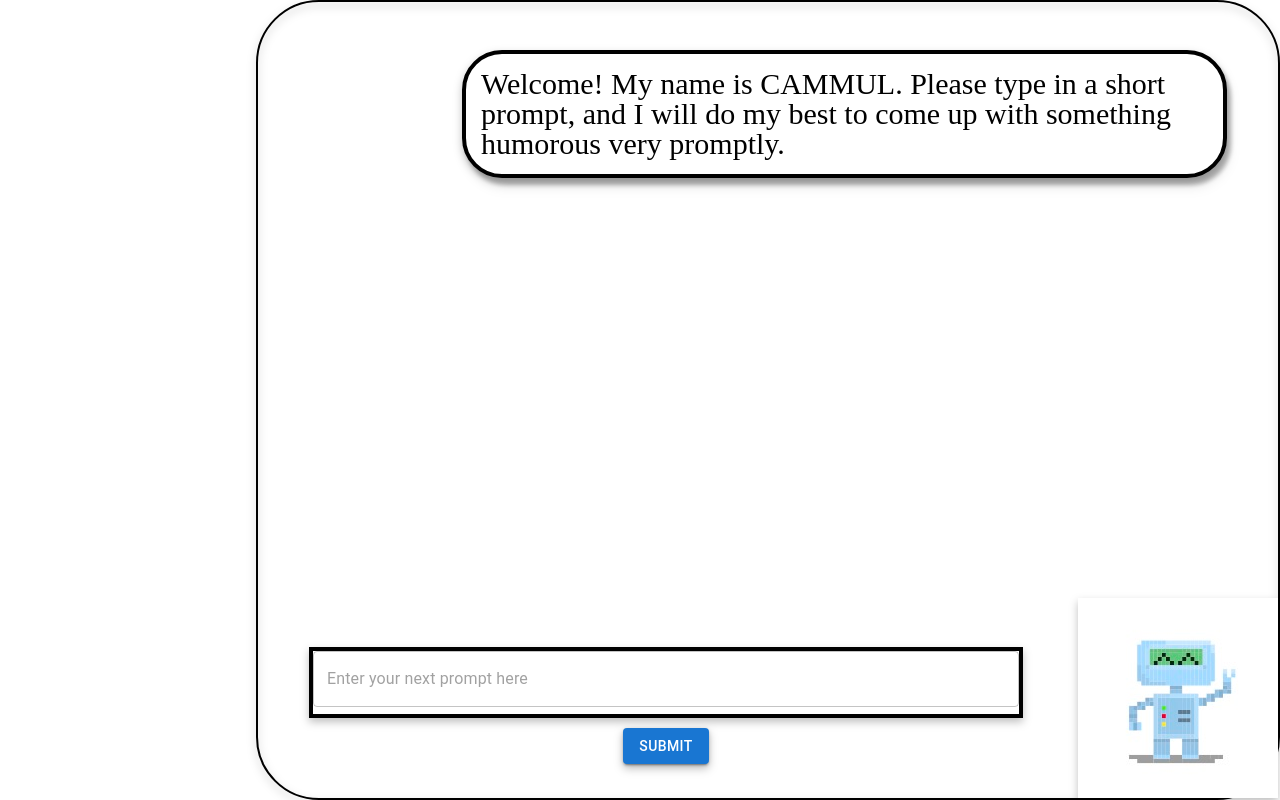
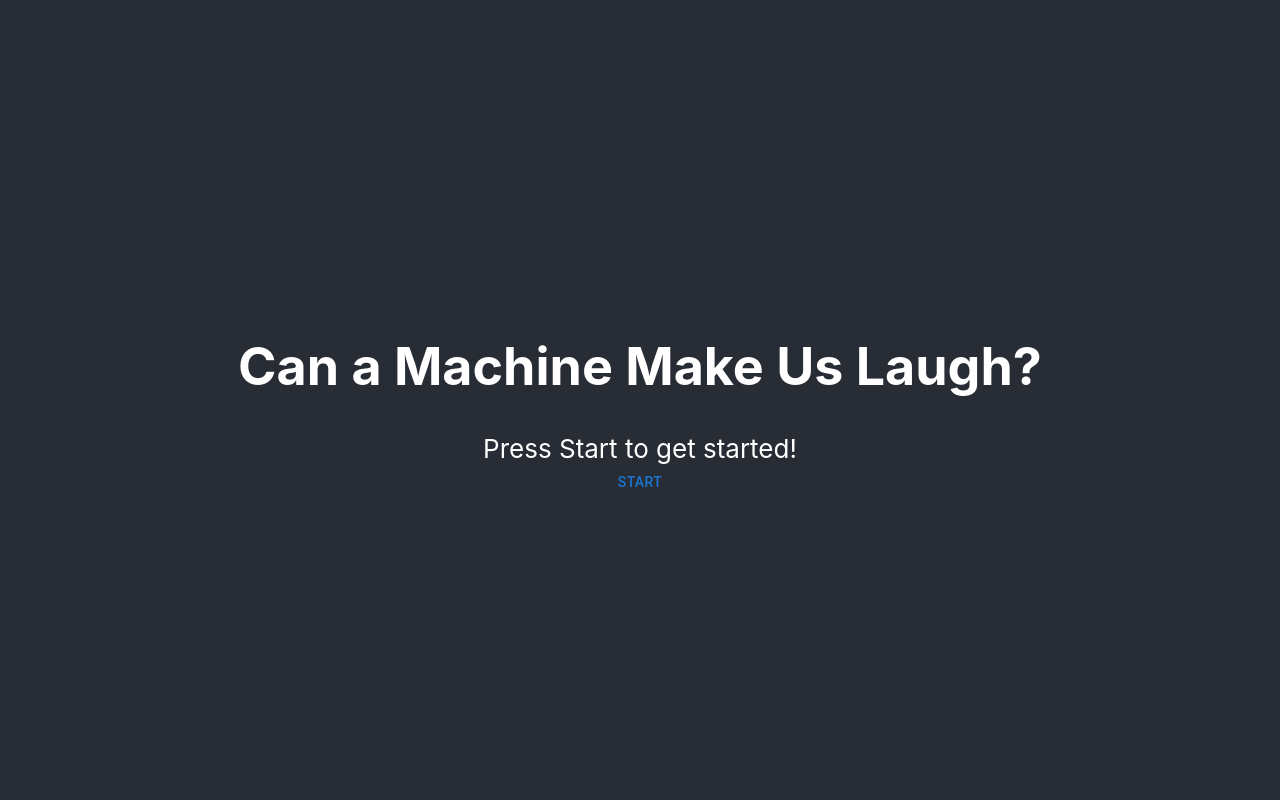
Before and after one commit to andrewhong2022/canamachinemakeuslaugh, a React (Create React App) app in the folder frontend/: page / in a window 1280 px wide. Built offline with nearby package versions, Linux system fonts and the light colour scheme.

Commit message:
new frontend

```diff
--- a/frontend/src/App.js
+++ b/frontend/src/App.js
@@ -4,50 +4,109 @@ import Button from '@mui/material/Button';
 import './App.css';
 
 const App = () => {
+  // example
+  const sentence = ["Henry", "_verb", "the", "dog", "_adverb", "."];
+
   const [userPrompt, setUserPrompt] = useState("");
+  const [generatedText, setGeneratedText] = useState([]);
+  const [partsOfSpeechArray, setPartsOfSpeechArray] = useState([]);
+  const [num, setNum] = useState(0);
+  const [currentPOS, setCurrentPOS] = useState("");
+  const [isDone, setIsDone] = useState(false);
+  const [userPromptsArray, setUserPromptsArray] = useState([]);
+  const [fullText, setFullText] = useState("");
+  const [didGenerate, setDidGenerate] = useState(false);
 
-  const onSubmitUserPrompt = () => {
-    setUserPrompt( document.getElementById('userPrompt').value);
+  const onSubmitUserPrompt = (event) => {
+    event.preventDefault();
+    if (num+1 == partsOfSpeechArray.length) {
+      setIsDone(true);
+    } else {
+      setCurrentPOS(partsOfSpeechArray[num+1].substring(1))
+    }
+    setNum(num+1);
+    var newArr = userPromptsArray;
+    newArr.push(userPrompt);
+    setUserPromptsArray(newArr);
+    console.log(userPromptsArray);
   }
 
-  if (userPrompt == "" ){
+  const onStart = () => {
+    console.log("started");
+    // TODO: use api to get generated text
+    setGeneratedText(sentence);
+    setPartsOfSpeechArray(getPartsOfSpeechArray(sentence));
+    //TODO: get and set first sentence
+  }
+
+  const onGenerate = () => {
+    setFullText(getFullTextWithUserPrompts());
+    setDidGenerate(true);
+  }
+
+  const getPartsOfSpeechArray = (textArray) => {
+    var posArray = [];
+    for (let i  = 0; i < textArray.length; i++) {
+      if (textArray[i].charAt(0) == "_") {
+        posArray.push(textArray[i]);
+      }
+    }
+    setCurrentPOS(posArray[0].substring(1));
+    return posArray
+  }
+
+  const getFullTextWithUserPrompts = () => {
+    var fullText = "";
+    for (let i = 0; i < generatedText.length; i++) {
+      if (generatedText[i].charAt(0) == "_") {
+        fullText += userPromptsArray[0] + " ";
+        userPromptsArray.shift()
+      } else if (generatedText[i] == "." || generatedText[i] == ",") {
+        fullText = fullText.substring(0,fullText.length-1);
+        fullText += generatedText[i] + " ";
+      } else {
+        fullText += generatedText[i] + " ";
+      }
+    }
+    return fullText;
+  }
+
+  if (generatedText.length == 0) {
     return (
       <div className="App">
-        <div className="Chat-box">
-          <div className="CAMMUL-text-bubble">
-              <div className="Chat-message">
-                <p>Welcome! My name is CAMMUL. Please type in a short prompt, and I will do my best to come up with something humorous very promptly.</p>
-              </div>
-          </div>
-          <div class="User-prompt">
-            <TextField id="userPrompt" type="text" placeholder="Enter your next prompt here"  fullWidth/>
-            <Button id="Submit-button" variant="contained" onClick={onSubmitUserPrompt}>Submit</Button>
-          </div>
-          <div className="Robot-img"/>
-        </div>
+          <header className="App-header">
+            <h1>Can a Machine Make Us Laugh?</h1>
+            <p>Press Start to get started!</p>
+            <Button onClick={onStart}>Start</Button>
+        </header>
+      </div>
+    );
+  }
+  else if (isDone) {
+    return (
+      <div className="App">
+          <header className="App-header">
+            <h1>Can a Machine Make Us Laugh?</h1>
+            <p>Generate your final text!</p>
+            <Button disabled={didGenerate} onClick={onGenerate}>Generate</Button>
+            <p>{fullText}</p>
+        </header>
       </div>
     );
   }
   else {
     return (
       <div className="App">
-        <div className="Chat-box">
-          <div className="User-text-bubble">
-            <div className="Chat-message">
-              <p>{userPrompt}</p>
-            </div>
-          </div>
-          <div className="CAMMUL-text-bubble">
-              <div className="Chat-message">
-                <p>“I had such a bad day! I spilled coffee all over my favorite shirt.”</p>
-              </div>
-          </div>
-          <div class="User-prompt">
-            <TextField id="userPrompt" type="text" placeholder="Enter your next prompt here"  fullWidth/>
-            <Button id="Submit-button" variant="contained" onClick={onSubmitUserPrompt}>Submit</Button>
-          </div>
-          <div className="Robot-img"/>
-        </div>
+          <header className="App-header">
+            <h1>Can a Machine Make Us Laugh?</h1>
+            <h5>Based on this first sentence for context, enter answers for the prompts below.</h5>
+            <h5>example first sentence</h5>
+            <p>Enter a {currentPOS} below</p>
+            <form onSubmit={onSubmitUserPrompt}>
+                <input type="text" value={userPrompt} onChange={(e) => setUserPrompt(e.target.value)}/>
+              <input type="submit"/>
+            </form>
+        </header>
       </div>
     );
   }
```
